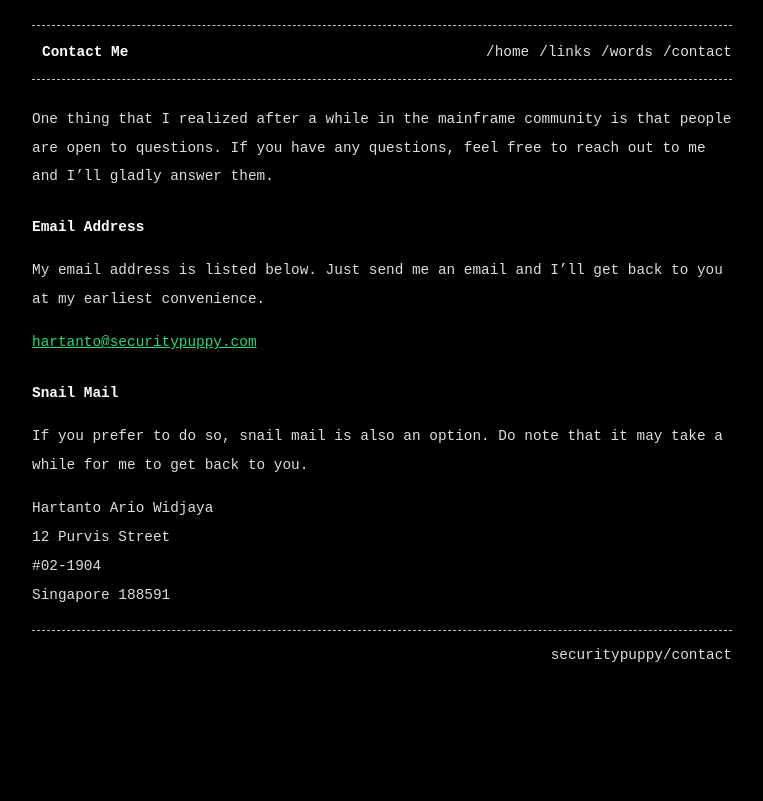
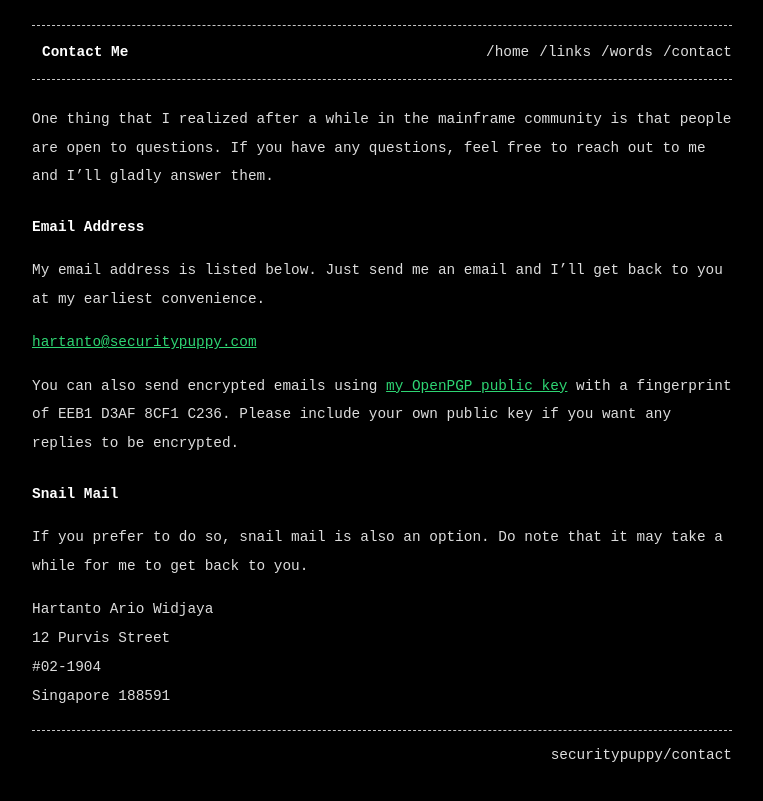
Before and after one commit to tanto259/securitypuppy, a Jekyll site: the page built from pages/contact.md, in a window 1280 px wide. Shown: the top 801 px of the page, without its empty margins (258-1021 px from the left). Built offline with Jekyll 4.4.1, drawn with Linux system fonts in a browser that asks for light colours; some web fonts are replaced; some of the changed lines change nothing that is shown.

Commit message:
Add PGP key

```diff
--- a/pages/contact.md
+++ b/pages/contact.md
@@ -5,7 +5,7 @@ permalink_name: /contact
 image: /assets/img/social/contact.png
 title: Contact Me
 description: Reach out to me and let's talk about mainframes.
-last_modified_at: 2022-08-27T14:51:00+08:00
+last_modified_at: 2022-10-31T17:50:00+08:00
 ---
 
 One thing that I realized after a while in the mainframe community is that people are open to questions. If you have any questions, feel free to reach out to me and I'll gladly answer them.
@@ -16,6 +16,8 @@ My email address is listed below. Just send me an email and I'll get back to you
 
 <a data="92CE2?E@oD64FC:EJAFAAJ]4@>" class="contact-button javascript-required">Please enable Javascript to see email.</a>
 
+You can also send encrypted emails using [my OpenPGP public key](https://securitypuppy.com/.well-known/openpgpkey/EEB1D3AF8CF1C236.pub.asc) with a fingerprint of EEB1 D3AF 8CF1 C236. Please include your own public key if you want any replies to be encrypted.
+
 ### Snail Mail
 
 If you prefer to do so, snail mail is also an option. Do note that it may take a while for me to get back to you.
```
